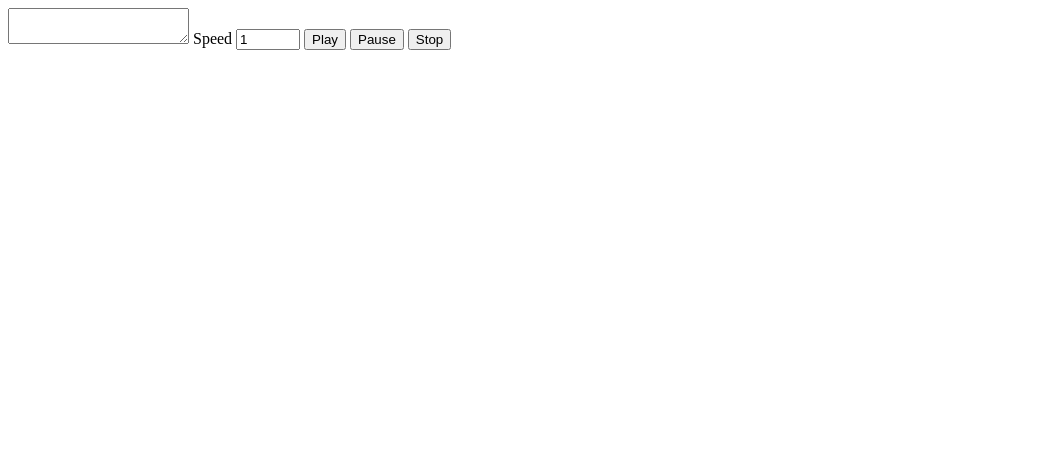
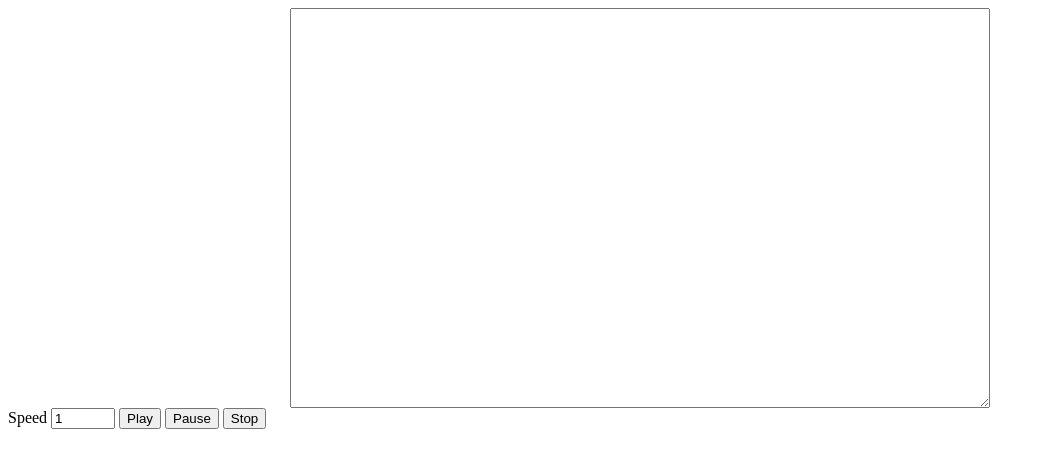
Before and after one commit to soyaibur/text-to-speech, a plain HTML site: page index.html in a window 1280 px wide. Shown: the whole page, without its empty margins (0-1045 px from the left). Drawn offline with Linux system fonts and the light colour scheme.

Commit message:
new div container added

```diff
--- a/index.html
+++ b/index.html
@@ -9,12 +9,14 @@
     <title>Text To Speech</title>
 </head>
 <body>
+    <div class="container">
     <textarea name="text" id="text"></textarea>
     <label for="speed">Speed</label>
     <input type="number" id="speed" min="1" max="3" step=".5" value="1">
     <button id="play-btn">Play</button>
     <button id="pause-btn">Pause</button>
     <button id="stop-btn">Stop</button>
+    </div>
 
 </body>
 </html>
--- a/style.css
+++ b/style.css
@@ -1,3 +1,10 @@
 *, *::after, *::before{
     box-sizing: border-box;
 }
+#text{
+    display: block;
+    margin: 0 auto;
+    width: 100vw;
+    height: 50vh;
+    max-width: 700px;
+}
```
